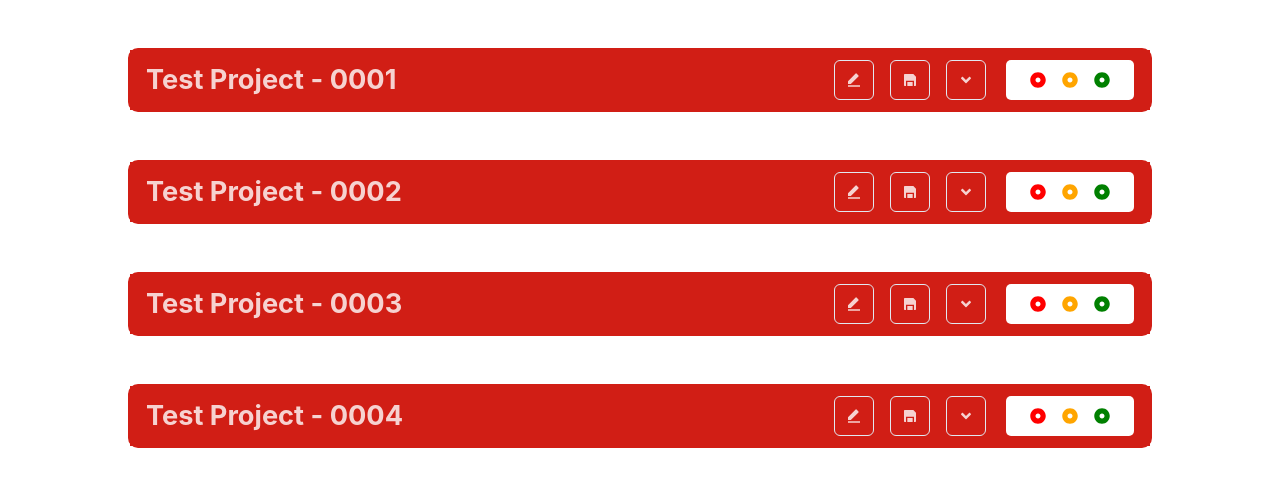
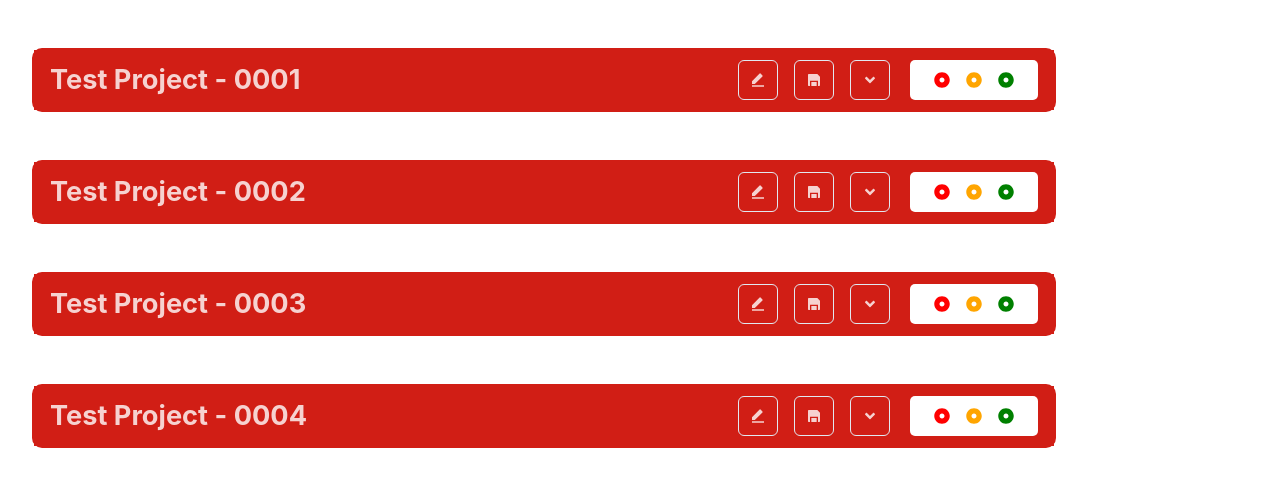
Before and after one commit to rainforss/walter-fedy-client, a React (Create React App) app: page / in a window 1280 px wide. Shown: the top 486 px of the page. Built offline with nearby package versions, Linux system fonts and the light colour scheme.

Commit message:
project card padding change

```diff
--- a/src/components/ProjectCard.tsx
+++ b/src/components/ProjectCard.tsx
@@ -1,6 +1,6 @@
 import { IconButton } from "@chakra-ui/button";
 import { useDisclosure } from "@chakra-ui/hooks";
-import { Box, Center, Flex, Text } from "@chakra-ui/layout";
+import { Box, Flex, Text } from "@chakra-ui/layout";
 import * as React from "react";
 import { walterFedyBlue, walterFedyRed } from "../utils/constants";
 import { RiEditFill, RiSaveFill } from "react-icons/ri";
@@ -27,7 +27,7 @@ const ProjectCard: React.FunctionComponent<IProjectCardProps> = ({
       w="80%"
       border={`${walterFedyRed} 2px solid`}
       borderRadius="10px"
-      mx="auto"
+      ml={8}
       my={12}
     >
       <Flex
@@ -77,12 +77,12 @@ const ProjectCard: React.FunctionComponent<IProjectCardProps> = ({
         </Flex>
       </Flex>
       <Collapse in={isOpen}>
-        <Center flexDirection="column" py={8}>
+        <Flex flexDirection="column" pb={4} px={4}>
           <Budget />
           <Revenue />
           <Cash />
           <ProjectPerformance />
-        </Center>
+        </Flex>
       </Collapse>
     </Box>
   );
--- a/src/components/ui-components/CustomTile.tsx
+++ b/src/components/ui-components/CustomTile.tsx
@@ -37,7 +37,7 @@ const CustomTile: React.FunctionComponent<ICustomTileProps> = ({
         justify="space-between"
         border={`${walterFedyBlue} 2px solid`}
         borderRadius="10px"
-        my={6}
+        mt={4}
       >
         <Flex height="50px" bg={walterFedyBlue} align="center" px={4}>
           <Text
```
